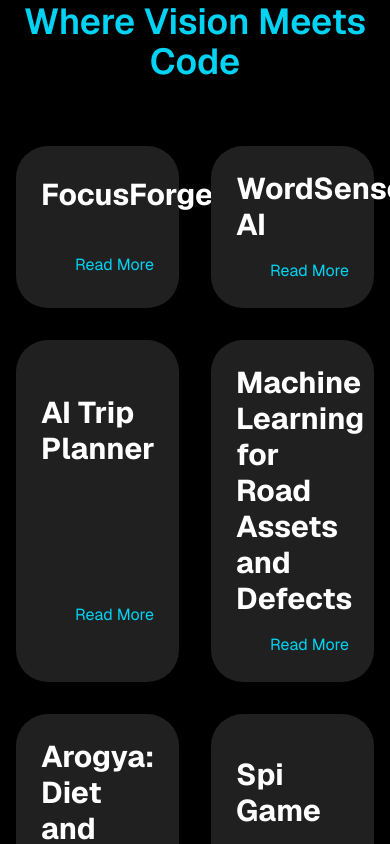
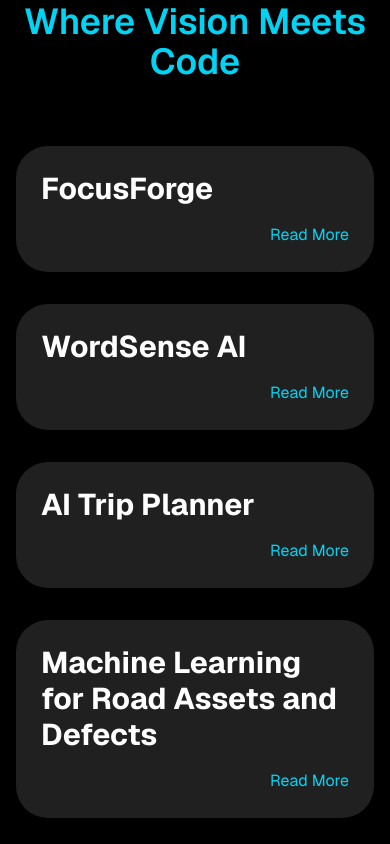
Before and after one commit to vedantbhamare-11/Portfolio-nextjs, a Next.js app: page / in a window 390 px wide. Shown: the part 2160-3004 px from the top of the page. Built offline with nearby package versions, Linux system fonts and the light colour scheme; no server answers.

Commit message:
made the project section mobile responisive

```diff
--- a/src/components/Projects.tsx
+++ b/src/components/Projects.tsx
@@ -25,7 +25,7 @@ const Projects: React.FC = () => {
       <h2 className="text-4xl font-semibold text-center text-cyan-400 mb-12">
         Where Vision Meets Code
       </h2>
-      <div className="w-full cursor-pointer grid grid-cols-2 flex p-4 flex-wrap max-w-5xl min-h-32 flex-col gap-8 container mx-auto">
+      <div className="w-full cursor-pointer lg:grid lg:grid-cols-2 flex p-4 flex-wrap max-w-5xl min-h-32 flex-col gap-8 container mx-auto">
         {projects.map((project) => (
           <div
             key={project.id}
```
